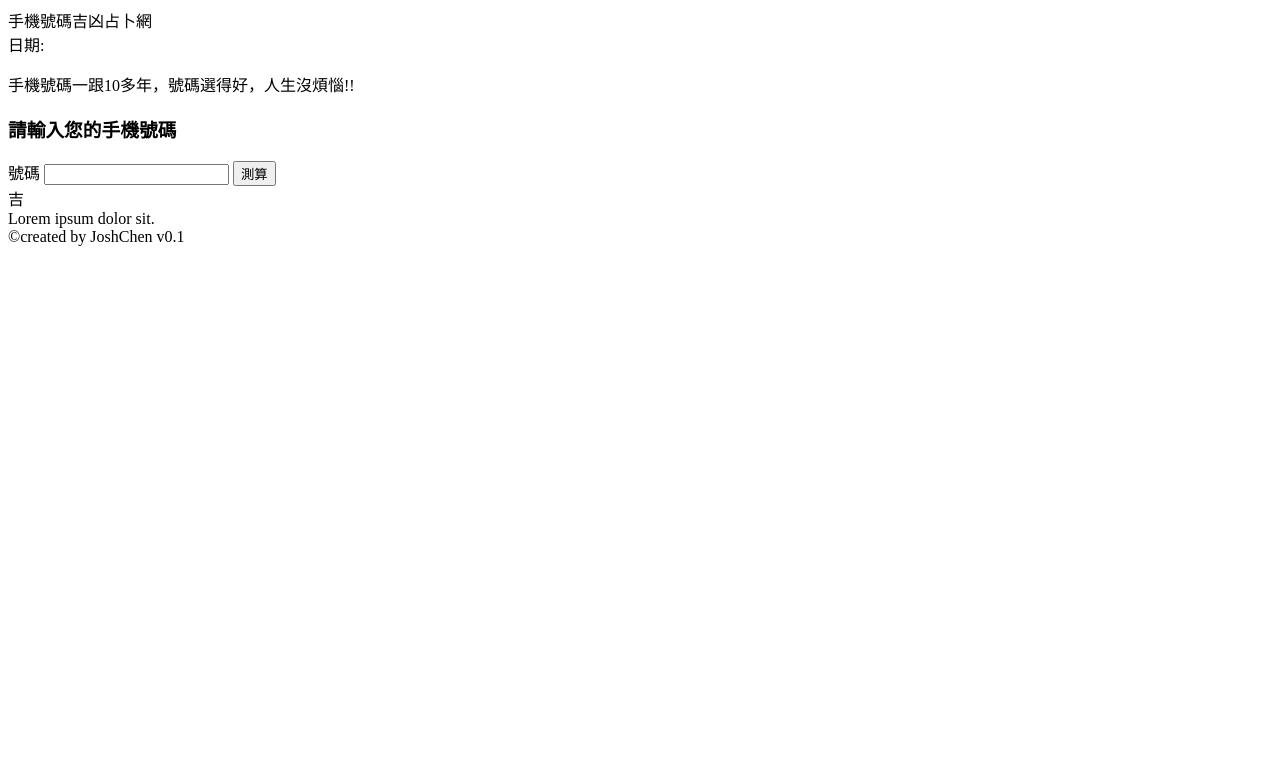
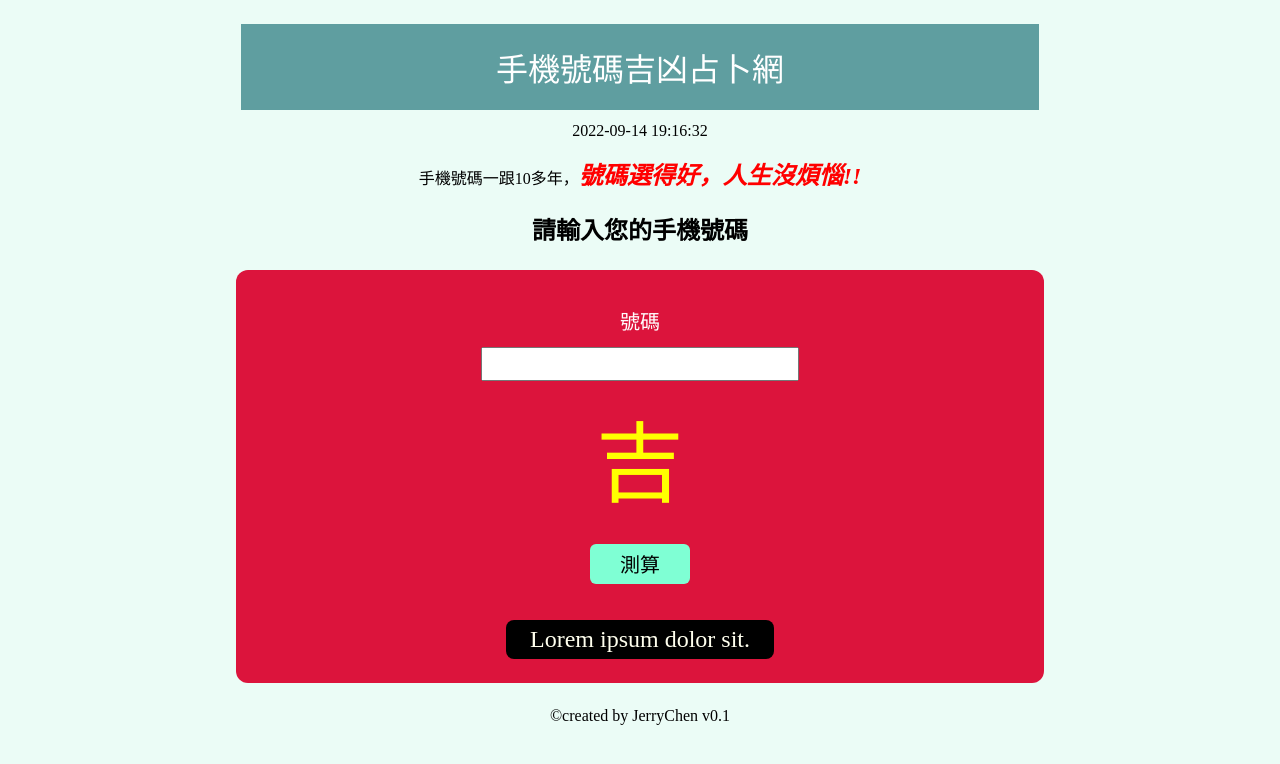
Before and after one commit to snoopyjosh/sogi-web, a plain HTML site: page index.html in a window 1280 px wide. Drawn offline with Linux system fonts and the light colour scheme.

Commit message:
加入js

```diff
--- /dev/null
+++ b/css/style.css
@@ -0,0 +1,84 @@
+body {
+    background-color: rgb(235, 252, 246);
+}
+
+#container {
+    width: 80%;
+    margin: 24px auto;
+    text-align: center;
+}
+
+.title {
+    width: 75%;
+    background-color: cadetblue;
+    color: white;
+    padding: 20px;
+    font-size: 32px;
+    display: inline-block;
+}
+
+#timer {
+    margin-top: 12px;
+}
+
+.text-1 {
+    font-size: 24px;
+    font-weight: bold;
+    color: red;
+    font-style: italic;
+}
+
+#form {
+    background-color: crimson;
+    width: 80%;
+    margin: 24px auto;
+    color: white;
+    padding: 24px 0;
+    text-align: center;
+    border-radius: 12px;
+}
+
+label,
+input {
+    display: block;
+    text-align: center;
+    margin: 12px auto;
+    font-size: 20px;
+}
+
+input[type="text"] {
+    font-size: 24px;
+}
+
+input[type="button"] {
+    margin-top: 24px;
+    background-color: aquamarine;
+    width: 100px;
+    height: 40px;
+    border-radius: 6px;
+    border: none;
+}
+
+
+#result {
+    font-size: 88px;
+    font-family: 標楷體;
+    color: yellow;
+}
+
+#result-text {
+    margin-top: 24px;
+    background-color: black;
+    display: inline-block;
+    font-size: 24px;
+    font-family: 新細明體;
+    color: rgb(255, 255, 238);
+    padding: 6px 24px;
+    border-radius: 8px;
+}
+
+@media screen and (max-width:768px) {
+    #container {
+        width: 100%;
+    }
+}
--- a/index.html
+++ b/index.html
@@ -6,6 +6,7 @@
     <meta http-equiv="X-UA-Compatible" content="IE=edge">
     <meta name="viewport" content="width=device-width, initial-scale=1.0">
     <title>手機算命網</title>
+    <link rel="stylesheet" href="./css/style.css">
 </head>
 
 <body>
@@ -14,24 +15,26 @@
             手機號碼吉凶占卜網
         </div>
         <div id="timer">
-            日期:
+            2022-09-14 19:16:32
         </div>
         <p>
             手機號碼一跟10多年，<span class="text-1">號碼選得好，人生沒煩惱!! </span>
         </p>
-        <h3>請輸入您的手機號碼</h3>
+        <h2>請輸入您的手機號碼</h2>
         <div id="form">
             <label for="phone-number">號碼</label>
             <input type="text" id="phone-number">
-            <input type="button" id="analytics" value="測算">
+
             <div id="result">
                 吉
             </div>
+            <input type="button" id="analytics" value="測算" onclick="analytics()">
             <div id="result-text">Lorem ipsum dolor sit.</div>
         </div>
 
-        <footer> &copy;created by JoshChen v0.1</footer>
+        <footer> &copy;created by JerryChen v0.1</footer>
     </div>
+    <script src="./js/index.js"></script>
 </body>
 
 </html>
--- /dev/null
+++ b/js/index.js
@@ -0,0 +1,11 @@
+const phoneE1 = document.querySelector("#phone-number")
+const analyticsE1 = document.querySelector("#analytics");
+console.log(phoneE1);
+
+function analytics() {
+    let phoneNumber = phoneE1.value;
+    console.log(phoneNumber);
+
+}
+
+analytics();
```
